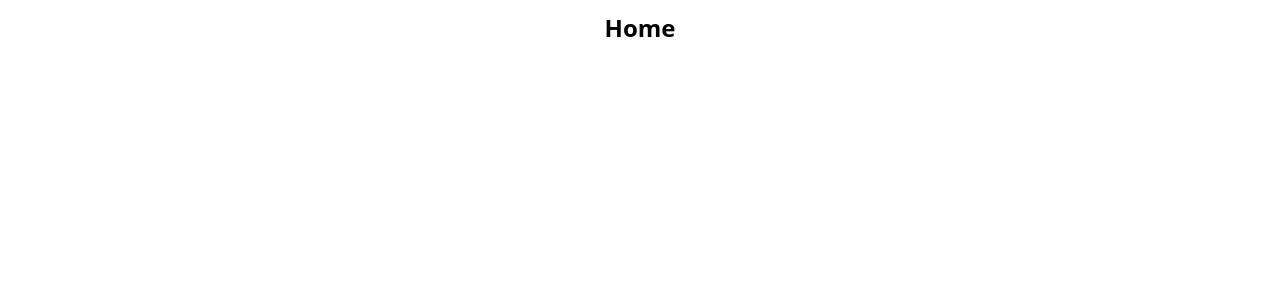
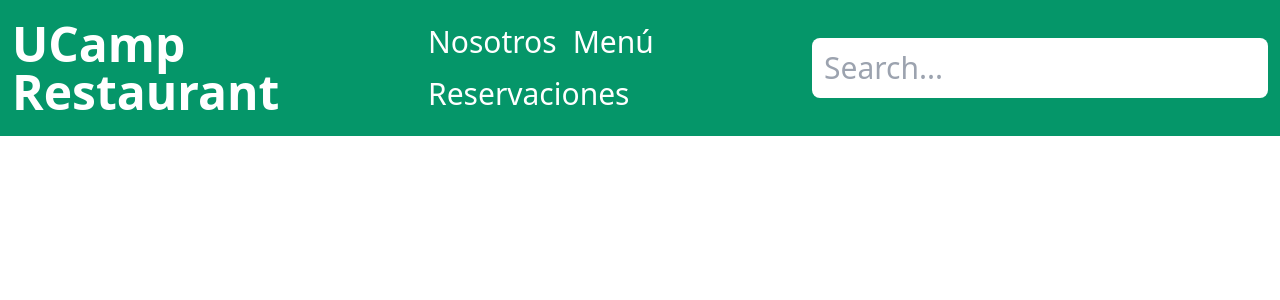
Before and after one commit to OrlayMolina/UCamp-Proyecto-Restaurante, a React (Vite) app: page / in a window 1280 px wide. Shown: the top 300 px of the page. Built offline with nearby package versions, Linux system fonts and the light colour scheme.

Commit message:
Se crea el componente del header.

```diff
--- a/src/components/Header.jsx
+++ /dev/null
@@ -1,15 +0,0 @@
-import { Link } from 'react-router-dom';
-
-function Header() {
-    return (
-        <header className="p-3 font-extrabold">
-            <div className="flex flex-wrap items-center justify-center">
-                <nav>
-                    <Link to="/" className="m-2 text-2xl">Home</Link>
-                </nav>
-            </div>
-        </header>
-    )
-}
-
-export default Header
--- /dev/null
+++ b/src/components/Layout.jsx
@@ -0,0 +1,30 @@
+import { Link, Form } from 'react-router-dom';
+
+function Layout() {
+    return (
+        <header className="px-3 py-5 bg-emerald-600">
+          <div className="flex flex-col lg:flex-row items-center justify-center lg:justify-between">
+
+            <nav className="mb-4 lg:mb-0">
+              <Link to="/" className="text-5xl text-white font-bold font-quicksand">UCamp Restaurant</Link>
+            </nav>
+
+            <div className="flex flex-col lg:flex-row items-center">
+              <ul className="flex flex-wrap mb-4 lg:mb-0 gap-4">
+                <li><a href="#" className="text-3xl text-white font-quicksand">Nosotros</a></li>
+                <li><a href="#" className="text-3xl text-white font-quicksand">Menú</a></li>
+                <li><a href="#" className="text-3xl text-white font-quicksand">Reservaciones</a></li>
+              </ul>
+
+              <Form className="lg:ml-4" role="search">
+                <input type="search" className="form-control form-control-dark text-bg-dark p-3 rounded-lg text-3xl" placeholder="Search..." aria-label="Search" />
+              </Form>
+            </div>
+
+          </div>
+        </header>
+      );
+
+}
+
+export default Layout;
--- a/src/main.jsx
+++ b/src/main.jsx
@@ -2,12 +2,12 @@ import React from 'react';
 import ReactDOM from 'react-dom/client';
 import './index.css';
 import { createBrowserRouter, RouterProvider } from 'react-router-dom';
-import Header from './components/Header';
+import Layout from './components/Layout';
 
 const router = createBrowserRouter([
   {
     path: '/',
-    element: <Header />
+    element: <Layout />
   }
 ]);
 
```
